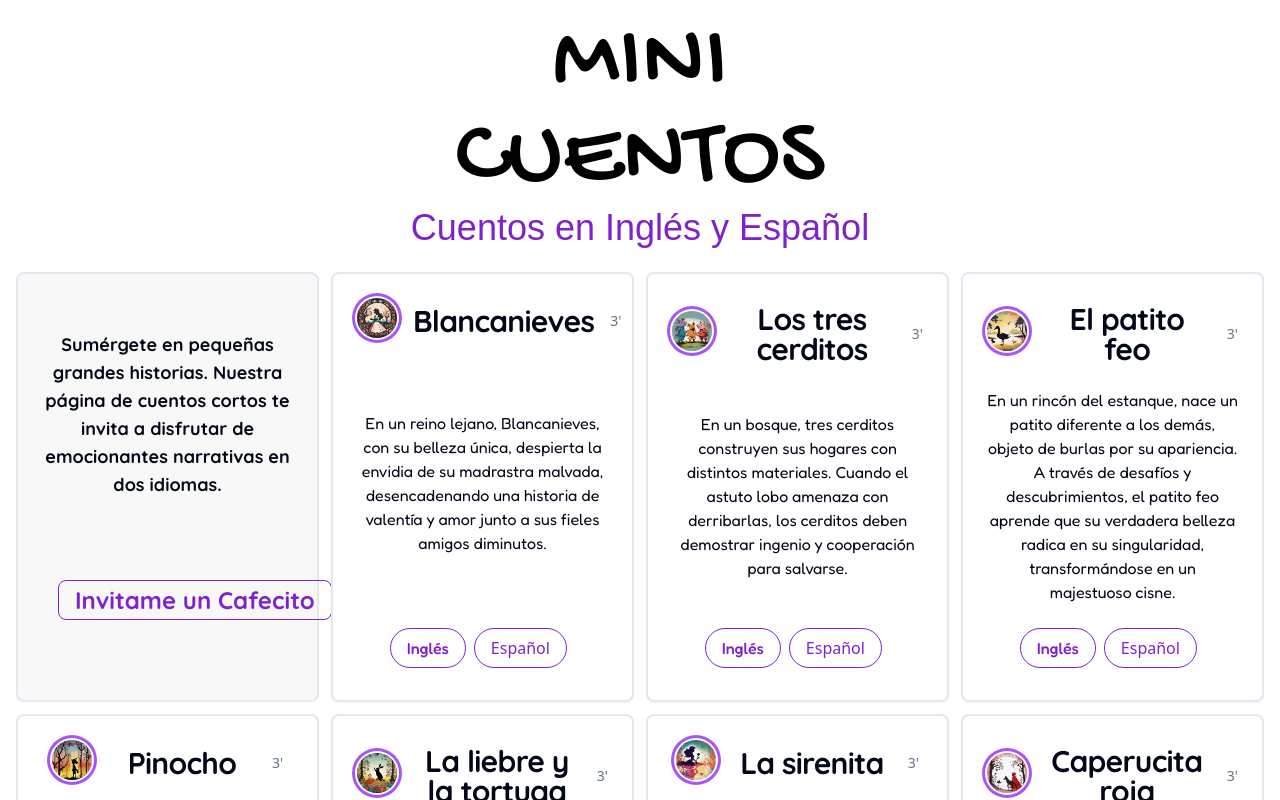
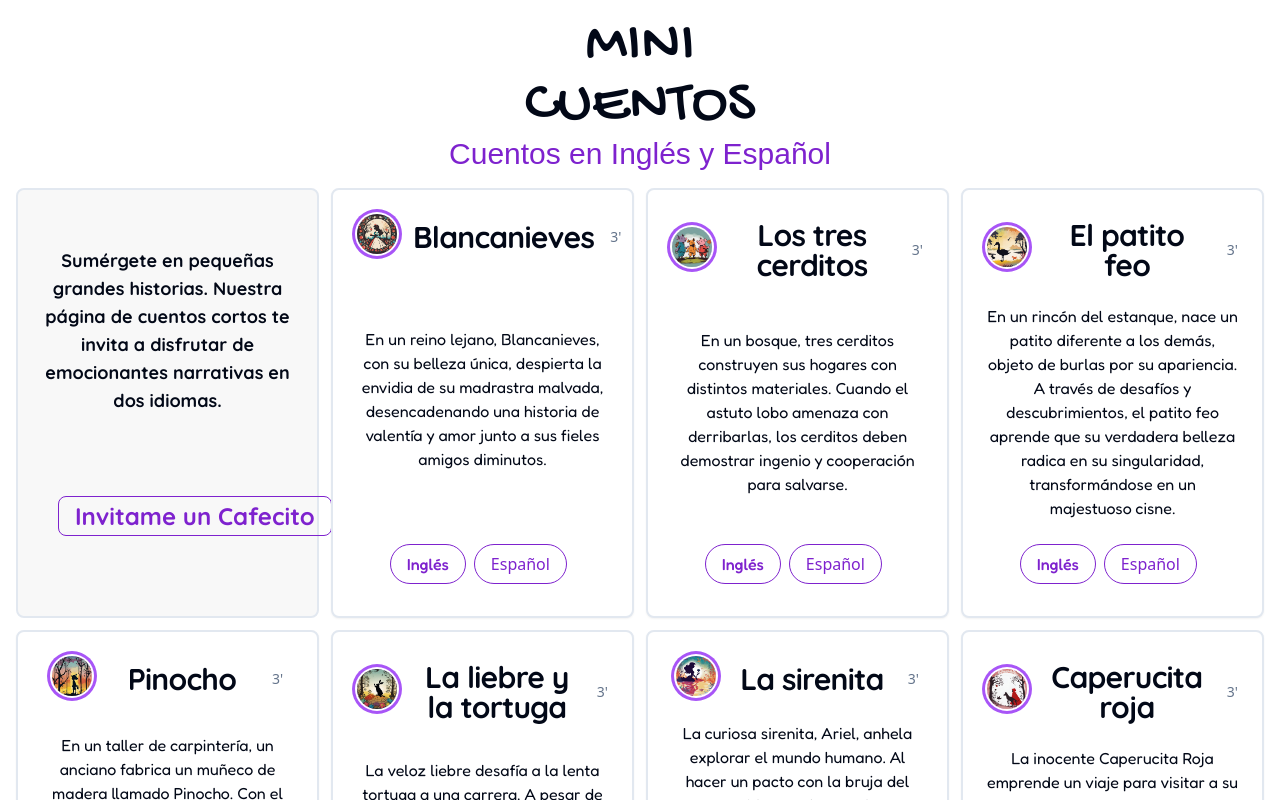
Before and after one commit to csmaxi/cuentos, a Next.js app: page / in a window 1280 px wide. Shown: the top 800 px of the page. Built offline with nearby package versions, Linux system fonts and the light colour scheme; a web font is replaced by a local one.

Commit message:
nose la verdad

```diff
--- a/src/components/Hero.tsx
+++ b/src/components/Hero.tsx
@@ -1,21 +1,19 @@
-'use client';
-
 import { gochi } from "@/components/fonts";
 import { annie } from "@/components/fonts";
 
 const Hero = () => {
   return (
-    <section className="flex justify-center md:h-64 pt-6 xl:pt-2 rounded-xl ">
-      <div className=" text-black flex h-50 flex-col text-center md:flex-row rounded-lg">
-        <div className="flex flex-col justify-center p-4">
-          <h2 className={`${gochi.className} text-8xl`}>
+
+
+        <div className="flex flex-col text-center justify-center pt-4">
+          <h2 className={`${gochi.className} text-6xl`}>
             MINI <br />CUENTOS
             </h2>
-          <span className={`${annie.className} text-4xl  text-purple-700`}>Cuentos en Inglés y Español</span>
+          <span className={`${annie.className} text-3xl  text-purple-700`}>Cuentos en Inglés y Español</span>
         </div>
 
-      </div>
-    </section>
+
+
   );
 }
 
--- a/src/components/Main.tsx
+++ b/src/components/Main.tsx
@@ -12,7 +12,7 @@ const Main = () => {
             </div>
             <div className="p-4">
                 <Link href="https://cafecito.app/csmaxi" target="_blank">
-                    <Button className={`${quicksand.className} text-2xl font-bold `} >
+                    <Button  className={`${quicksand.className} text-2xl font-bold `} >
                         Invitame un Cafecito
                     </Button>
                 </Link>
```
